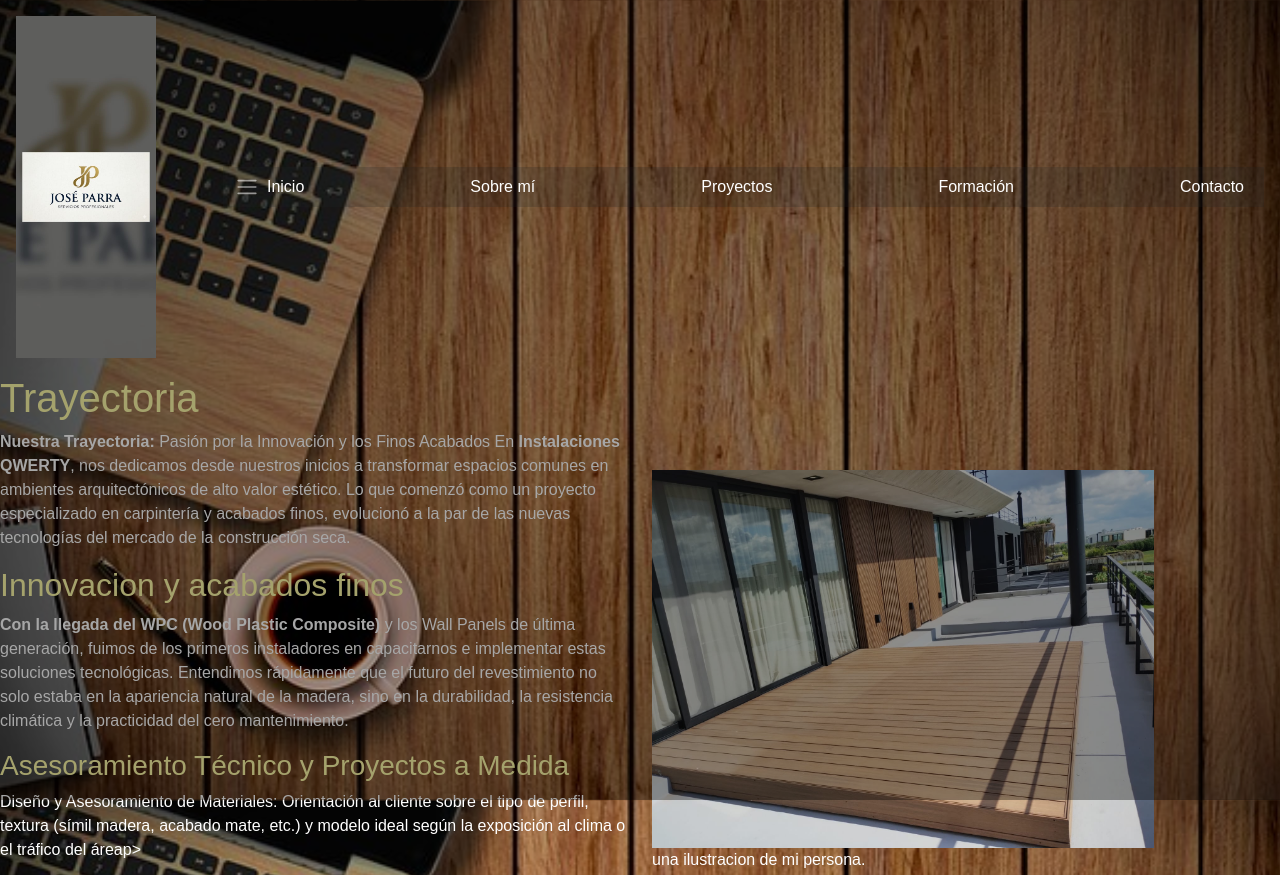
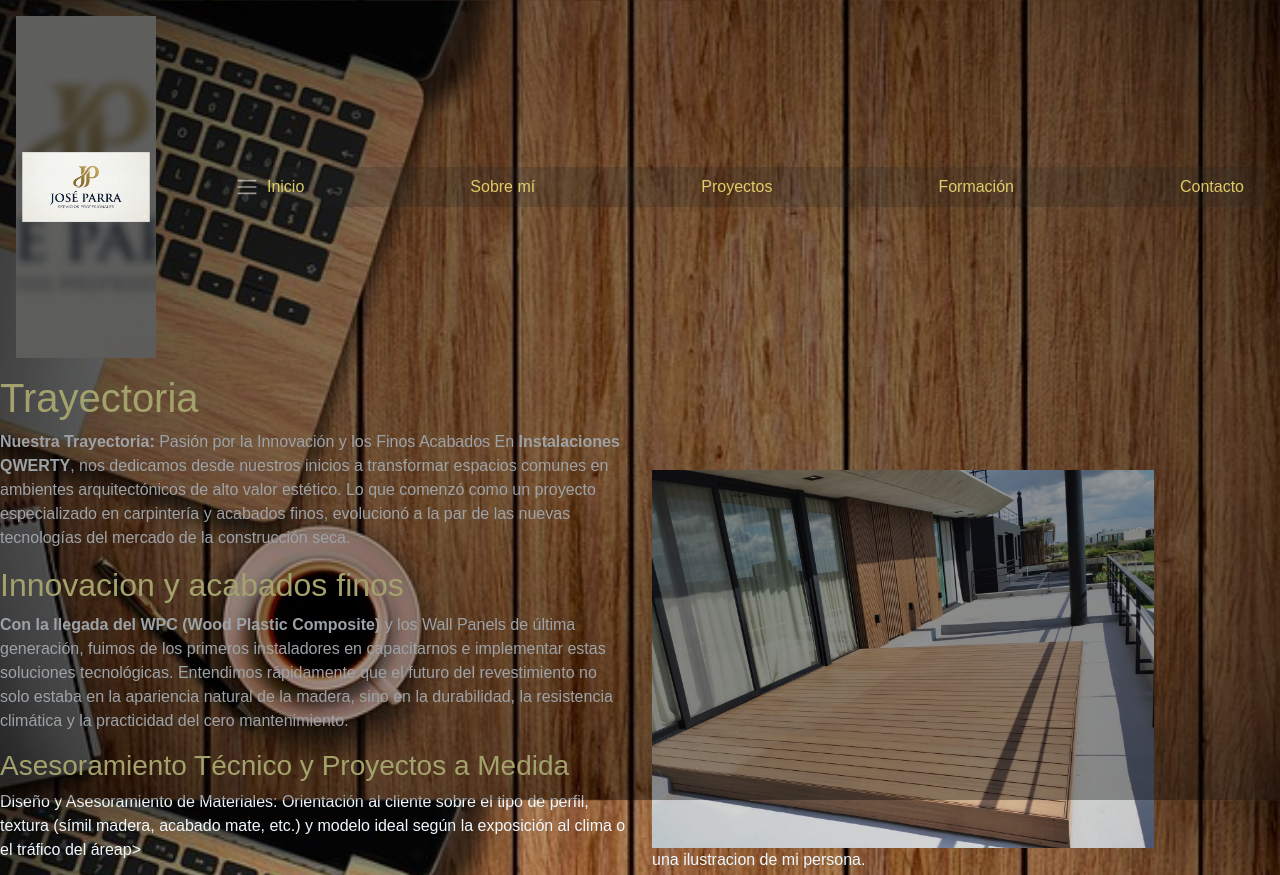
Before and after one commit to joseparragit/studious-waffle, a plain HTML site: page proyectocheo/pages/sobre_mi.html in a window 1280 px wide. Shown: the top 875 px of the page. Drawn offline with nearby package versions, Linux system fonts and the light colour scheme.

Commit message:
cambios en css

```diff
--- a/proyectocheo/css/style.css
+++ b/proyectocheo/css/style.css
@@ -3,7 +3,7 @@
    ========================= */
 :root{
   --primario: #fcf8a6;
-  --secundario: #ffffff;
+  --secundario: #f9ff4aba;
   --acento: #0fb0b3;
 }
 *{
@@ -32,15 +32,26 @@ h1, h2, h3{
    3) Layout Header / Hero
    ========================= */
 .header-principal{
-  min-height: 100vh;
   width: 100%;
   position: relative;
   display: flex;
-  flex-direction: row;      /* logo y nav en la misma fila */
+  flex-direction: row;
   justify-content: space-between;
   align-items: center;
+
+  gap: 24px;
   padding: 24px 40px;
-  gap: 24px;
+  min-height: 100vh;
+}
+
+/* ajustes */
+@media (max-width: 576px){
+  .header-principal{
+    gap: 12px;
+    padding: 16px 16px;
+    flex-wrap: wrap;
+    min-height: auto;
+  }
 }
 
 /* =========================
@@ -121,6 +132,7 @@ footer{
   gap: 24px;
   align-items: center;
   justify-items: start;
+  color: #f0f8ff;
 }
 @media (min-width: 1024px){
   #inicio .contenido-inicio{
@@ -195,9 +207,4 @@ footer{
   .navbar.bg-dark-subtle{
   background-color: #21252937 !important; /* negro clarito */
 }
-.navbar-dark .nav-link{
-  color: #fff !important;
-}
-.navbar-dark .nav-link:hover{
-  color: #000000 !important;
-}
+.navbar-dark .nav-link{ color: #f6e575db !important; }
--- a/scss/Utilities/_variables.scss
+++ b/scss/Utilities/_variables.scss
@@ -1,3 +1,3 @@
-$color-primario: #2ecc71;
-$color-texto: #2c3e50;
+$color-primario: #95fd65;
+$color-texto: #dcfa70f6;
 $radio-borde: 8px;
--- a/scss/main.scss
+++ b/scss/main.scss
@@ -2,3 +2,11 @@
 @use "base/base";
 @use "layout/header";
 @use "components/buttons";
+
+@import 'utilities/mixins';
+@import 'utilities/variables';
+
+@import 'base/base';
+@import 'layout/header';
+@import 'layout/footer';
+@import 'components/buttons';
```
Also changed, not shown: proyectocheo/index.html (renamed from index.html).
